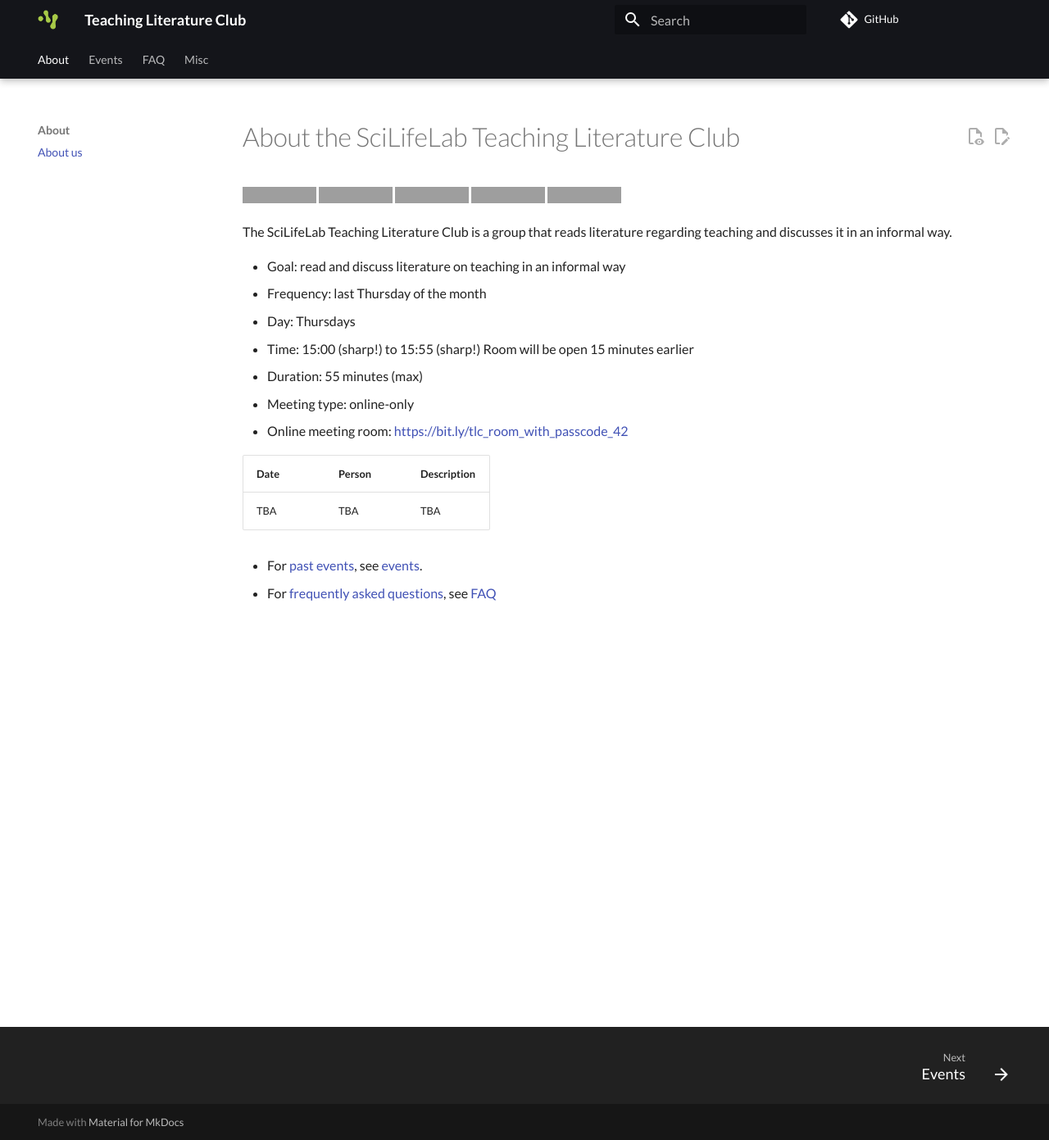
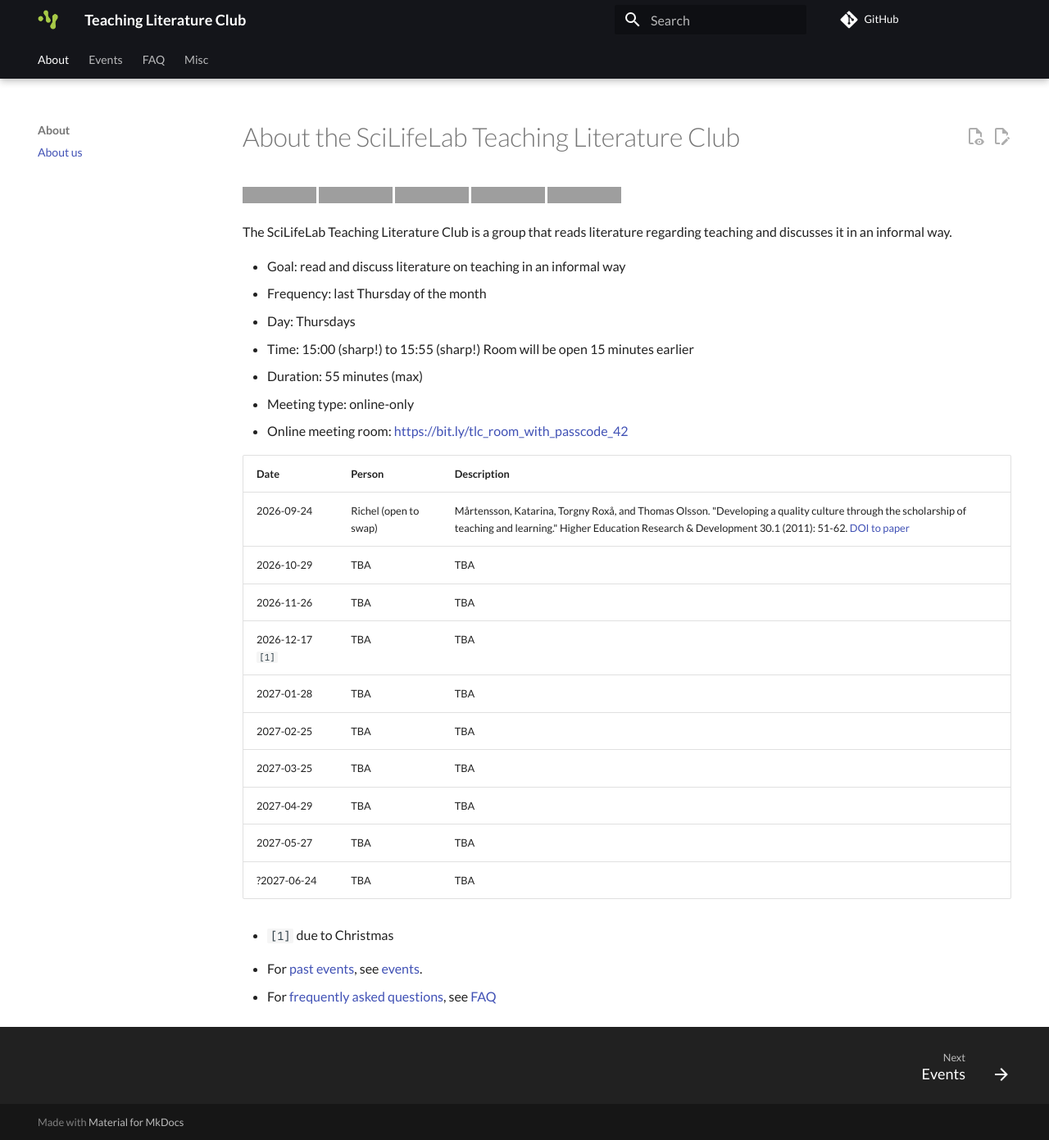
Before and after one commit to NBISweden/teaching_literature_club, an MkDocs documentation site: the page built from docs/README.md, in a window 1280 px wide and 1391 px high. Shown: the whole window at 82% size. Built offline with MkDocs 1.6.1 and Material for MkDocs 9.7.7, drawn with Linux system fonts in a browser that asks for light colours; comment, search, counter and statistics services are not loaded; grey boxes are pictures that could not be loaded.

Commit message:
Add schedule

```diff
--- a/docs/README.md
+++ b/docs/README.md
@@ -32,9 +32,22 @@ and discusses it in an informal way.
 
 <!-- markdownlint-disable MD013 --><!-- Tables cannot be split up over lines, hence will break 80 characters per line -->
 
-| Date                              | Person           | Description                                                                                                                                                                                                                                                                  |
-| --------------------------------- | ---------------- | ---------------------------------------------------------------------------------------------------------------------------------------------------------------------------------------------------------------------------------------------------------------------------- |
-| TBA                               | TBA              | TBA
+| Date                              | Person                | Description                                                                                                                                                                                                                                                                  |
+| --------------------------------- | --------------------- | ---------------------------------------------------------------------------------------------------------------------------------------------------------------------------------------------------------------------------------------------------------------------------- |
+| 2026-09-24                        | Richel (open to swap) | Mårtensson, Katarina, Torgny Roxå, and Thomas Olsson. "Developing a quality culture through the scholarship of teaching and learning." Higher Education Research & Development 30.1 (2011): 51-62. [DOI to paper](https://doi.org/10.1080/07294360.2011.536972)
+| 2026-10-29                        | TBA                   | TBA
+| 2026-11-26                        | TBA                   | TBA
+| 2026-12-17 `[1]`                  | TBA                   | TBA
+| 2027-01-28                        | TBA                   | TBA
+| 2027-02-25                        | TBA                   | TBA
+| 2027-03-25                        | TBA                   | TBA
+| 2027-04-29                        | TBA                   | TBA
+| 2027-05-27                        | TBA                   | TBA
+| ?2027-06-24                       | TBA                   | TBA
+
+- `[1]` due to Christmas
+
+
 
 <!-- markdownlint-enable MD013 -->
 
```
